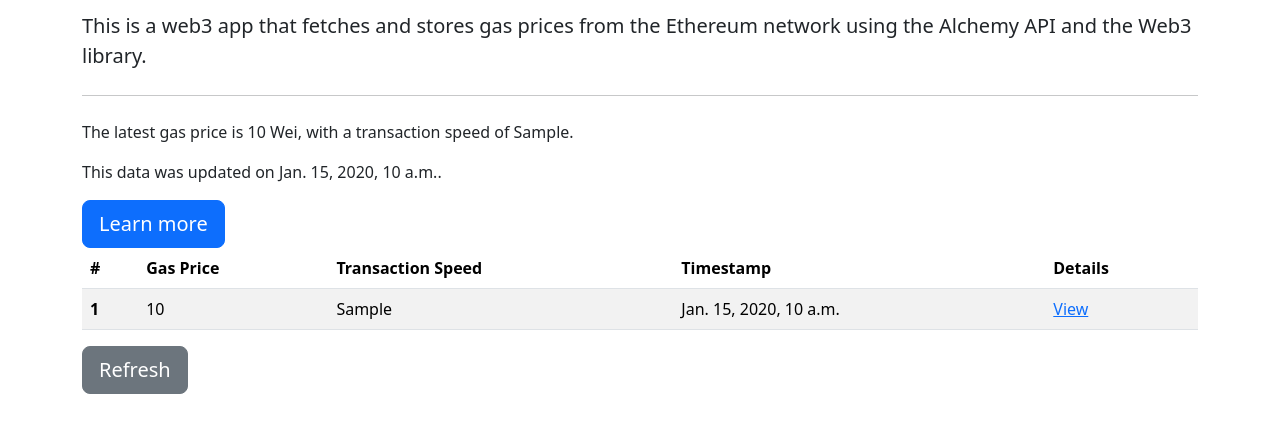
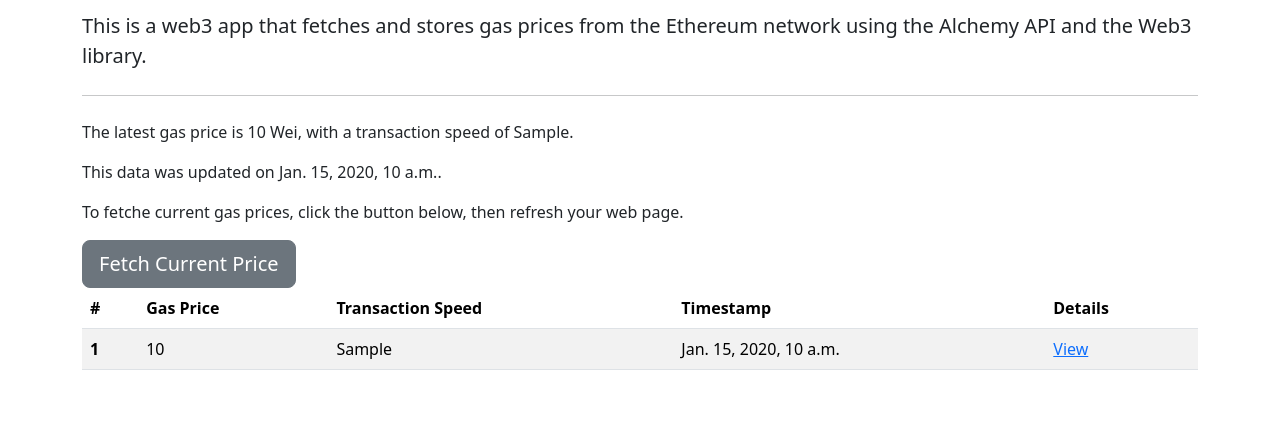
Before and after one commit to Mike9926/ethereum_gasprice, a Django app: template gas_tracker/templates/gasprice/index.html in a window 1280 px wide. Shown: the part 137-570 px from the top of the page. Run offline with Django 3.2, Linux system fonts and the light colour scheme; the template is opened without the code that fills it: most values are stand-ins (such as "Sample title", 1, 10 or a date in 2020); some libraries are stand-ins or nearby versions.

Commit message:
fetchbutton

```diff
--- a/gas_tracker/templates/gasprice/index.html
+++ b/gas_tracker/templates/gasprice/index.html
@@ -46,7 +46,9 @@
         <hr class="my-4">
         <p>The latest gas price is {{ latest_gas_price.gas_price }} Wei, with a transaction speed of {{ latest_gas_price.transaction_speed }}.</p>
         <p>This data was updated on {{ latest_gas_price.timestamp }}.</p>
-        <a class="btn btn-primary btn-lg fun-animation" href="#" role="button">Learn more</a>
+       <p>To fetche current gas prices, click the button below, then refresh your web page.</p>
+       <!-- Add the button to fetch gas prices -->
+       <button id="refresh-button" class="btn btn-secondary btn-lg fun-animation">Fetch Current Price</button>
     </div>
     <!-- Create a table with Bootstrap -->
     <table class="table table-striped">
@@ -73,8 +75,6 @@
             {% endfor %}
         </tbody>
     </table>
-    <!-- Add a button element with an id attribute -->
-    <button id="refresh-button" class="btn btn-secondary btn-lg fun-animation">Refresh</button>
     <!-- Load Bootstrap JS and jQuery from CDN -->
     <script src="https://code.jquery.com/jquery-3.6.0.min.js"></script>
     <script src="https://stackpath.bootstrapcdn.com/bootstrap/5.0.0-alpha2/js/bootstrap.bundle.min.js"></script>
```
Also changed, not shown: gas_tracker/db.sqlite3.
